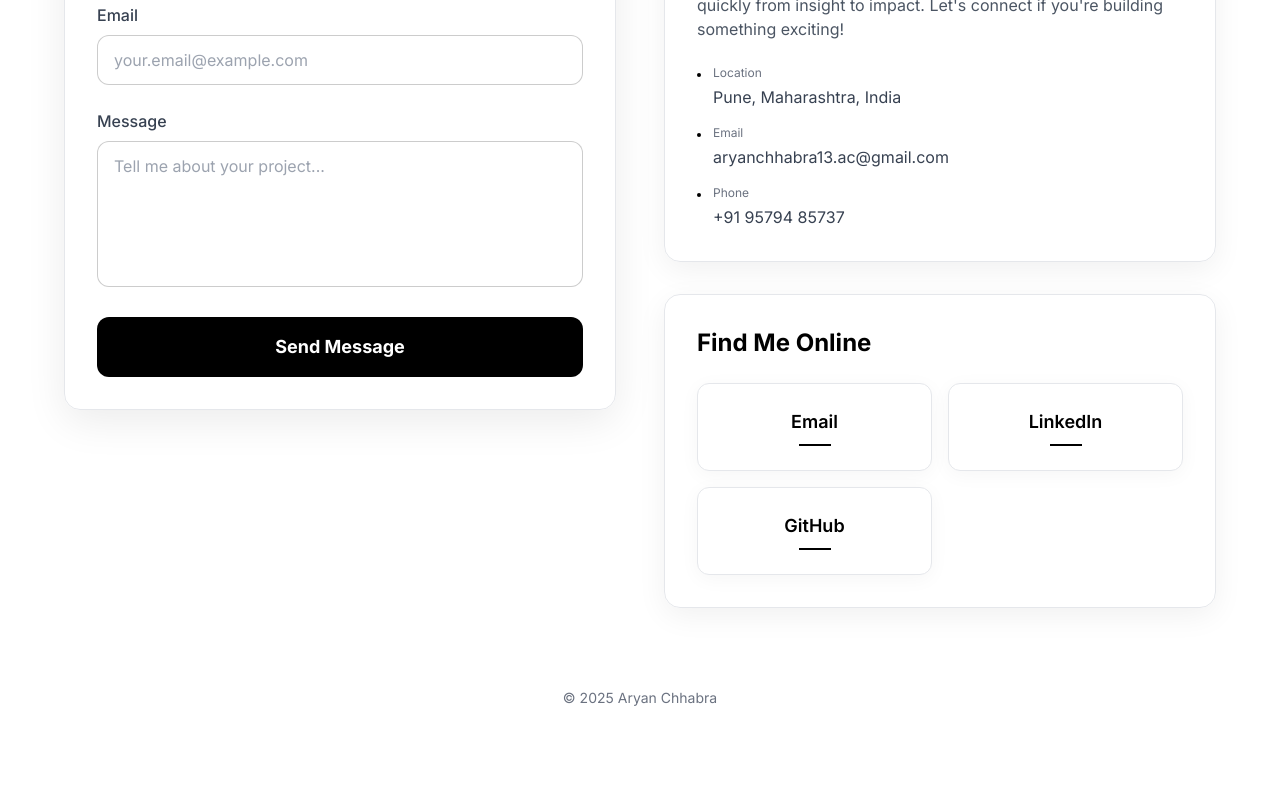
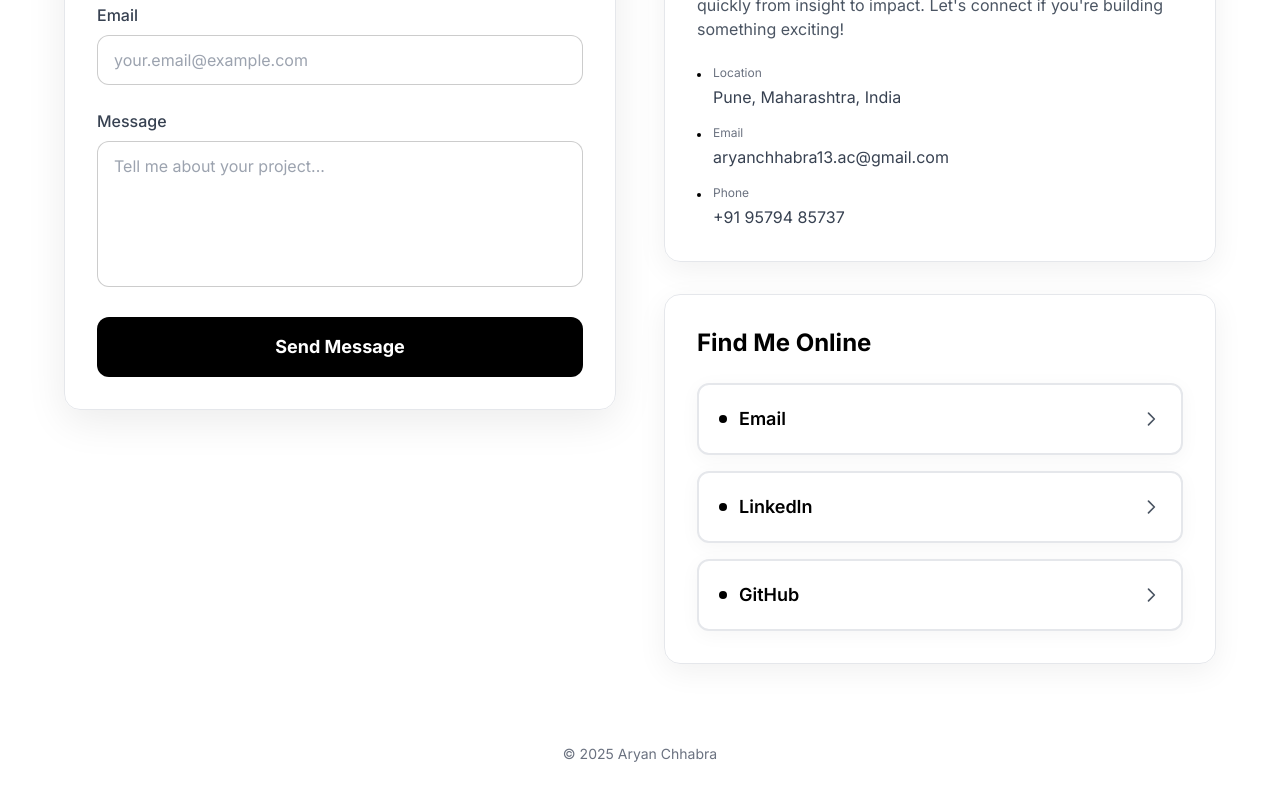
Before and after one commit to Aryanchhabra/Portfolio-website, a React (Vite) app: page / in a window 1280 px wide. Shown: the part 6046-6846 px from the top of the page. Built offline with nearby package versions, Linux system fonts and the light colour scheme.

Commit message:
Fix skills section and redesign social links layout

```diff
--- a/src/components/ContactDimension.jsx
+++ b/src/components/ContactDimension.jsx
@@ -158,28 +158,38 @@ export default function ContactDimension() {
             {/* Social Links */}
             <div className="p-8 rounded-2xl bg-white/95 backdrop-blur-xl border border-gray-200 shadow-[0_8px_30px_rgb(0,0,0,0.06)]">
               <h3 className="text-2xl font-bold text-black mb-6">Find Me Online</h3>
-              <div className="grid grid-cols-2 gap-4">
+              <div className="flex flex-col gap-4">
                 {socials.map((social, index) => (
                   <motion.a
                         key={social.name}
                         href={social.link}
-                        className="relative p-6 rounded-xl bg-white border border-gray-200 text-center overflow-hidden group shadow-[0_4px_20px_rgb(0,0,0,0.04)]"
-                        initial={{ opacity: 0, scale: 0.8 }}
-                        animate={inView ? { opacity: 1, scale: 1 } : {}}
+                        target="_blank"
+                        rel="noopener noreferrer"
+                        className="relative p-5 rounded-xl bg-white border-2 border-gray-200 overflow-hidden group shadow-[0_4px_20px_rgb(0,0,0,0.04)] hover:border-black transition-colors"
+                        initial={{ opacity: 0, x: -20 }}
+                        animate={inView ? { opacity: 1, x: 0 } : {}}
                         transition={{ delay: 0.6 + index * 0.1 }}
-                        whileHover={{ scale: 1.05, y: -4, boxShadow: "0 12px 40px rgb(0,0,0,0.08)" }}
+                        whileHover={{ scale: 1.02, y: -2, boxShadow: "0 8px 30px rgb(0,0,0,0.08)" }}
                         onMouseEnter={() => setHoveredSocial(social.name)}
                         onMouseLeave={() => setHoveredSocial(null)}
                       >
-                        <div className="relative z-10">
-                          <div className="font-semibold text-black text-lg">
-                            {social.name}
+                        <div className="relative z-10 flex items-center justify-between">
+                          <div className="flex items-center gap-3">
+                            <div className="w-2 h-2 rounded-full bg-black"></div>
+                            <span className="font-semibold text-black text-lg">
+                              {social.name}
+                            </span>
                           </div>
                           <motion.div
-                            className="mt-2 w-8 h-0.5 bg-black mx-auto"
-                            animate={hoveredSocial === social.name ? { width: '100%' } : { width: '2rem' }}
-                            transition={{ duration: 0.3 }}
-                          />
+                            animate={{
+                              x: hoveredSocial === social.name ? 4 : 0
+                            }}
+                            transition={{ duration: 0.2 }}
+                          >
+                            <svg className="w-5 h-5 text-gray-600" fill="none" viewBox="0 0 24 24" stroke="currentColor">
+                              <path strokeLinecap="round" strokeLinejoin="round" strokeWidth={2} d="M9 5l7 7-7 7" />
+                            </svg>
+                          </motion.div>
                         </div>
                   </motion.a>
                 ))}
--- a/src/components/SkillsMatrix.jsx
+++ b/src/components/SkillsMatrix.jsx
@@ -24,7 +24,7 @@ const skillCategories = [
   },
   {
     title: "Version Control & Collaboration",
-    skills: ["Git", "GitHub", "Version Control"]
+    skills: ["Git", "GitHub"]
   }
 ]
 
```
